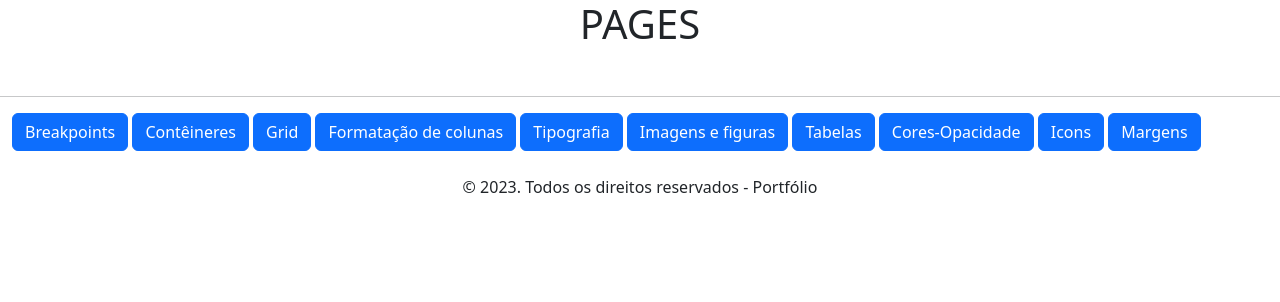
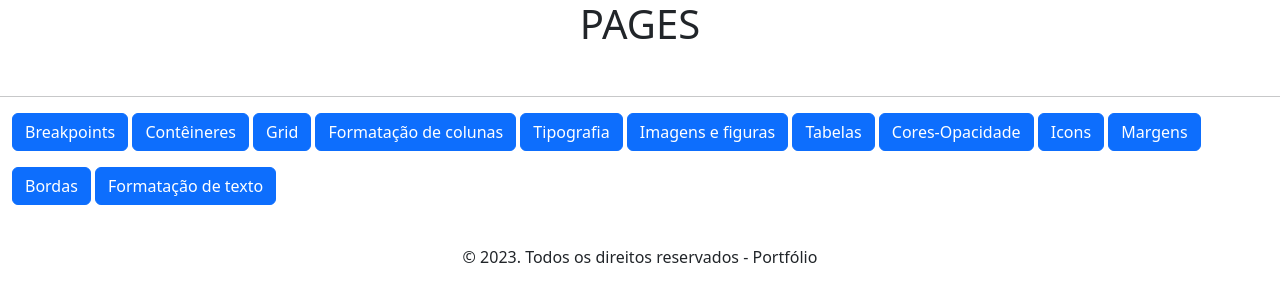
Before and after one commit to talitacastrofreitas/BOOTSTRAP, a PHP site: page / in a window 1280 px wide. Shown: the top 302 px of the page. Run offline with PHP 8.4, Linux system fonts and the light colour scheme.

Commit message:
Adicionando outras páginas do curso

```diff
--- a/index.php
+++ b/index.php
@@ -6,16 +6,18 @@ include "./includes/header.php";
 
 
     <div class="container-fluid">
-       <a name="breakpoints" id="breakpoints" class="btn btn-primary" href="./pages/breakpoints.php" role="button">Breakpoints</a>
-       <a name="conteineres" id="conteineres" class="btn btn-primary" href="./pages/conteineres.php" role="button">Contêineres</a>
-       <a name="grid" id="grid" class="btn btn-primary" href="./pages/grid.php" role="button">Grid</a>
-       <a name="formater_colums" id="formater_colums" class="btn btn-primary" href="./pages/formater_colums.php" role="button">Formatação de colunas</a>
-       <a name="tipografia" id="tipografia" class="btn btn-primary" href="./pages/tipografia.php" role="button">Tipografia</a>
-       <a name="img-fig" id="img-fig" class="btn btn-primary" href="./pages/img-fig.php" role="button">Imagens e figuras</a>
-       <a name="tabelas" id="tabelas" class="btn btn-primary" href="./pages/tabelas.php" role="button">Tabelas</a>
-       <a name="cores-opacidade" id="cores-opacidade" class="btn btn-primary" href="./pages/cores-opacidade.php" role="button">Cores-Opacidade</a>
-       <a name="icons" id="icons" class="btn btn-primary" href="./pages/icons.php" role="button">Icons</a>
-       <a name="margens" id="margens" class="btn btn-primary" href="./pages/margens.php" role="button">Margens</a>
+       <a name="breakpoints" id="breakpoints" class="btn btn-primary mb-3" href="./pages/breakpoints.php" role="button">Breakpoints</a>
+       <a name="conteineres" id="conteineres" class="btn btn-primary mb-3" href="./pages/conteineres.php" role="button">Contêineres</a>
+       <a name="grid" id="grid" class="btn btn-primary mb-3" href="./pages/grid.php" role="button">Grid</a>
+       <a name="formater_colums" id="formater_colums" class="btn btn-primary mb-3" href="./pages/formater_colums.php" role="button">Formatação de colunas</a>
+       <a name="tipografia" id="tipografia" class="btn btn-primary mb-3" href="./pages/tipografia.php" role="button">Tipografia</a>
+       <a name="img-fig" id="img-fig" class="btn btn-primary mb-3" href="./pages/img-fig.php" role="button">Imagens e figuras</a>
+       <a name="tabelas" id="tabelas" class="btn btn-primary mb-3" href="./pages/tabelas.php" role="button">Tabelas</a>
+       <a name="cores-opacidade" id="cores-opacidade" class="btn btn-primary mb-3" href="./pages/cores-opacidade.php" role="button">Cores-Opacidade</a>
+       <a name="icons" id="icons" class="btn btn-primary mb-3" href="./pages/icons.php" role="button">Icons</a>
+       <a name="margens" id="margens" class="btn btn-primary mb-3" href="./pages/margens.php" role="button">Margens</a>
+       <a name="bordas" id="bordas" class="btn btn-primary mb-3" href="./pages/bordas.php" role="button">Bordas</a>
+       <a name="formatacao" id="formatacao" class="btn btn-primary mb-3" href="./pages/formatacao.php" role="button">Formatação de texto</a>
 
     </div><br>
 <div class="footer text-center">
```
Also changed, not shown: pages/bordas.php (added, +17 -0 lines), pages/formatacao.php (added, +26 -0 lines).
